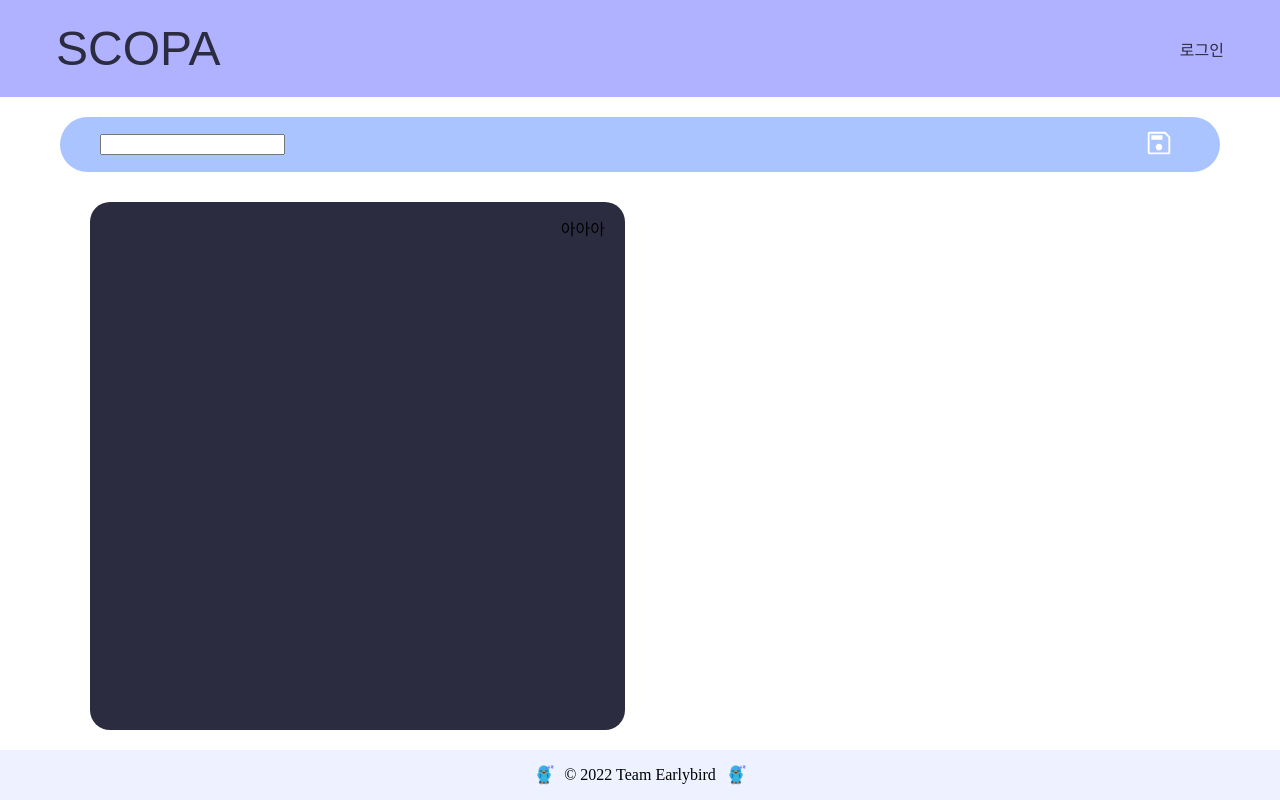
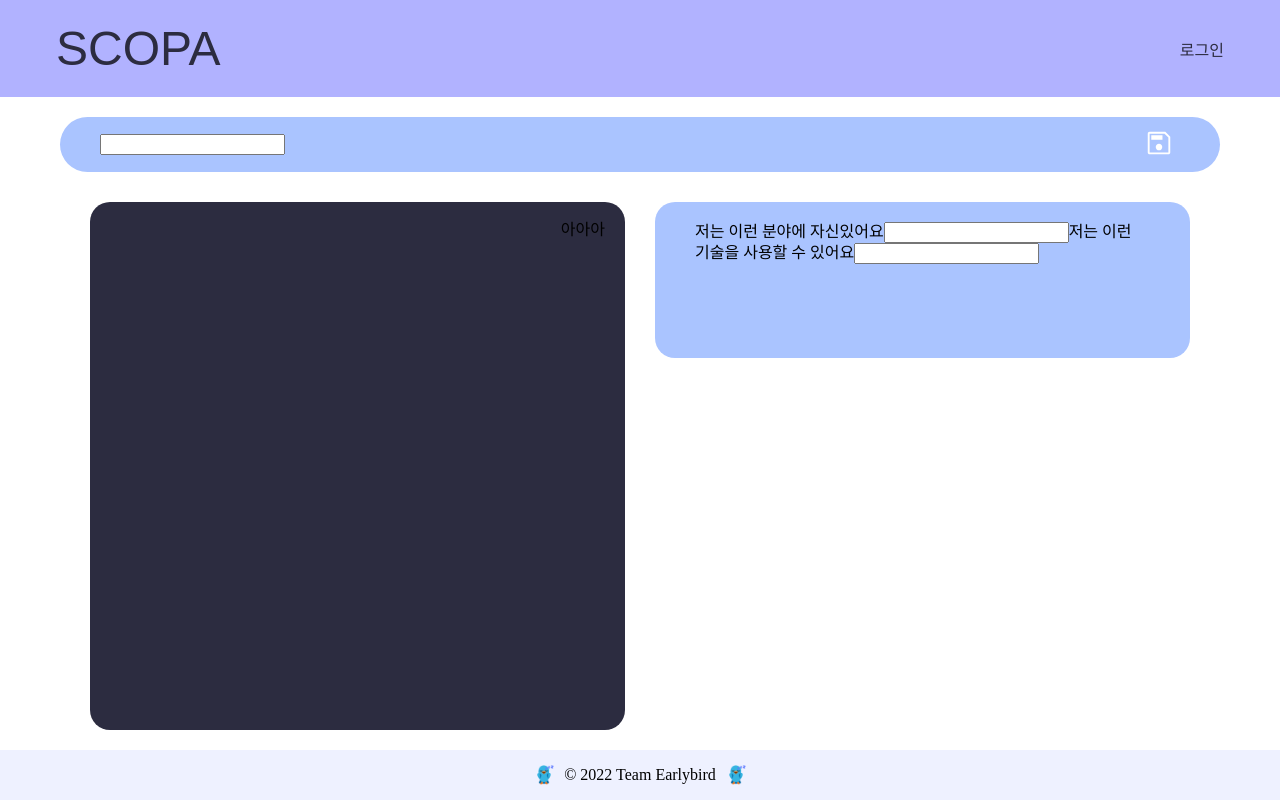
Before and after one commit to boostcampwm-2022/web25-SCOPA, a React (Create React App) app in the folder client/: page /detail/4242 in a window 1280 px wide. Both pictures are taken after a click on the button 1159 px from the left and 144 px from the top of the page. Built offline with nearby package versions, Linux system fonts and the light colour scheme; no server answers.

Commit message:
feat: 상단 프로필 편집기 추가
- props로 이전 프로필 값 넘김 (임시)

```diff
--- a/client/src/pages/DetailPage/EditModeContainer/CodeEditor.tsx
+++ b/client/src/pages/DetailPage/EditModeContainer/CodeEditor.tsx
@@ -5,7 +5,7 @@ import { codeEditorWrapperStyle } from './CodeEditor.styles';
 
 interface Props {
   handleChangeCodeText: (e: ChangeEvent<HTMLInputElement>) => void;
-}
+} // 임시로 작성 (에디터 라이브러리 아직 결정 X)
 
 export const CodeEditor = () => {
   return <div css={codeEditorWrapperStyle}>아아아</div>;
--- /dev/null
+++ b/client/src/pages/DetailPage/EditModeContainer/TopProfileEditor.styles.ts
@@ -0,0 +1,12 @@
+import { css } from '@emotion/react';
+
+import { COLORS } from 'styles/colors';
+import { COMMON_SIZE, FONT_SIZE } from 'styles/sizes';
+
+export const profileBoxWrapperStyle = css({
+  backgroundColor: COLORS.PRIMARY_1,
+  borderRadius: COMMON_SIZE.BORDER_RADIUS,
+  padding: `${COMMON_SIZE.PROFILE_BOX_PADDING_VERTICAL}px ${COMMON_SIZE.PROFILE_BOX_PADDING_HORIZONTAL}px`,
+  gridRow: '1',
+  gridColumn: '2',
+});
--- /dev/null
+++ b/client/src/pages/DetailPage/EditModeContainer/TopProfileEditor.tsx
@@ -0,0 +1,21 @@
+/** @jsxImportSource @emotion/react */
+
+import { profileBoxWrapperStyle } from './TopProfileEditor.styles';
+
+interface Props {
+  interest: string;
+  techStack: string[];
+}
+
+export const TopProfileEditor = ({ interest, techStack }: Props) => {
+  return (
+    <div css={profileBoxWrapperStyle}>
+      <fieldset>
+        <label htmlFor='top-profile-interest'>저는 이런 분야에 자신있어요</label>
+        <input id='top-profile-interest' type='text' />
+        <label htmlFor='top-profile-techstack'>저는 이런 기술을 사용할 수 있어요</label>
+        <input id='top-profile-techstack' type='text' />
+      </fieldset>
+    </div>
+  );
+};
--- a/client/src/pages/DetailPage/EditModeContainer/index.tsx
+++ b/client/src/pages/DetailPage/EditModeContainer/index.tsx
@@ -1,5 +1,16 @@
+import { ProfileType } from 'types/profile';
 import { CodeEditor } from './CodeEditor';
+import { TopProfileEditor } from './TopProfileEditor';
 
-export const EditModeContainer = () => {
-  return <CodeEditor />;
+interface Props {
+  profileData: ProfileType;
+}
+
+export const EditModeContainer = ({ profileData }: Props) => {
+  return (
+    <>
+      <CodeEditor />
+      <TopProfileEditor interest={profileData.interest} techStack={profileData.skills} />
+    </>
+  );
 };
--- a/client/src/pages/DetailPage/index.tsx
+++ b/client/src/pages/DetailPage/index.tsx
@@ -34,7 +34,11 @@ export const DetailPage = () => {
         </>
       </MiniNavBar>
       <div css={detailProfileWrapperStyle}>
-        {mode === EDIT_MODE ? <EditModeContainer /> : <ViewModeContainer profileData={MockUpData} />}
+        {mode === EDIT_MODE ? (
+          <EditModeContainer profileData={MockUpData} />
+        ) : (
+          <ViewModeContainer profileData={MockUpData} />
+        )}
       </div>
     </>
   );
```
